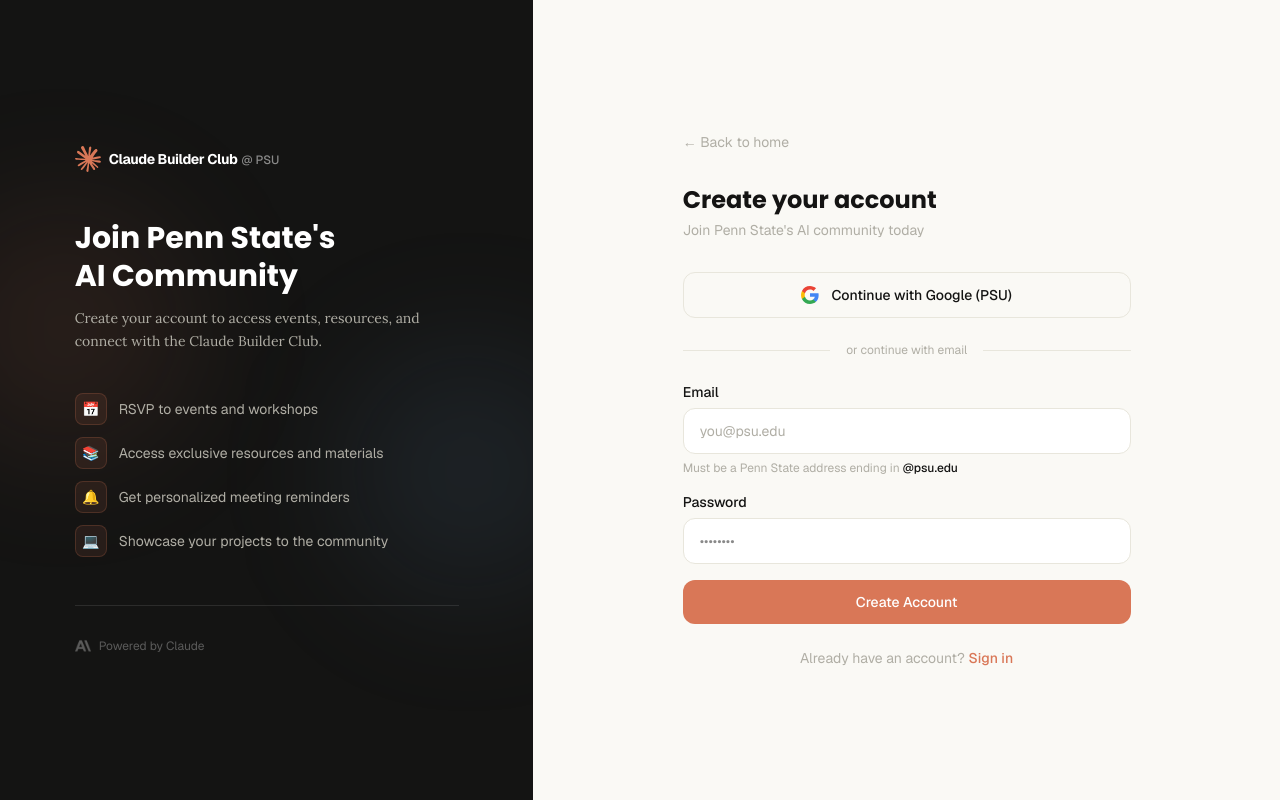
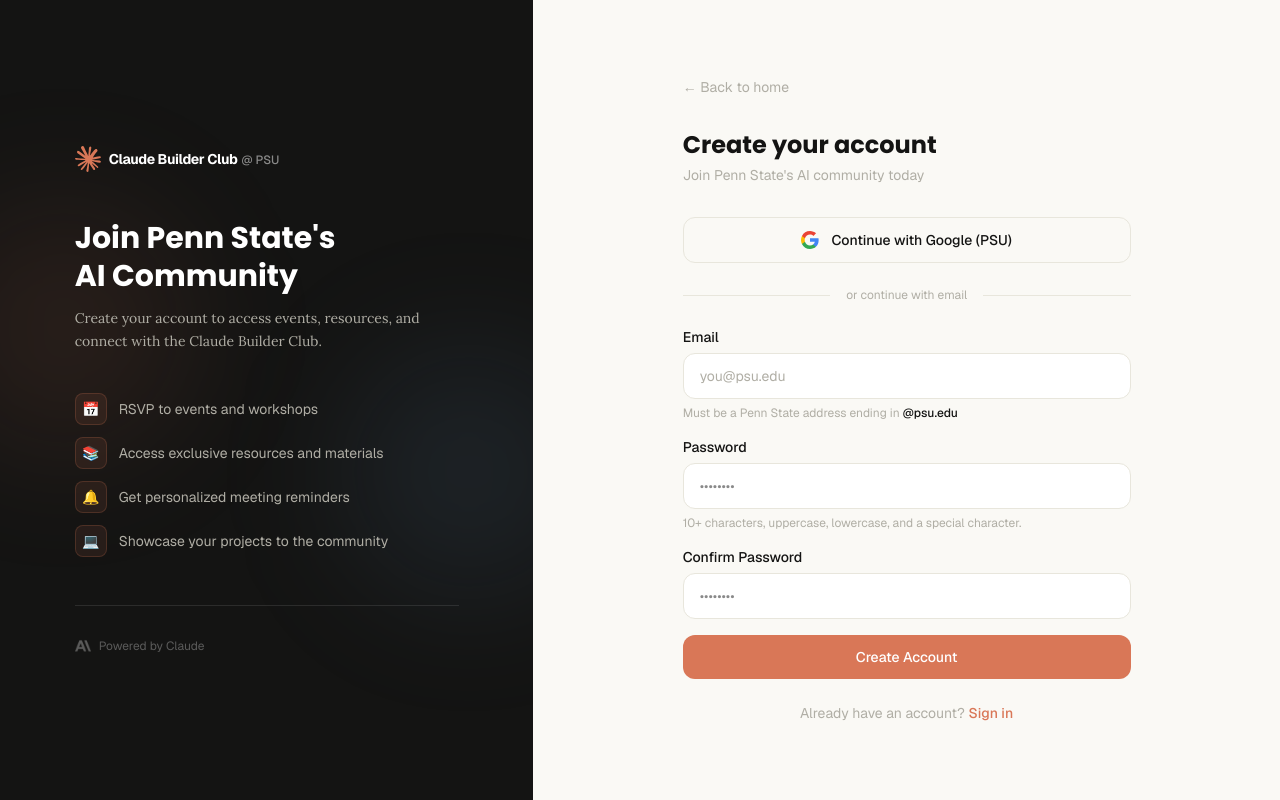
Before and after one commit to Claude-PSU/cbc-hub, a Next.js app: page /auth in a window 1280 px wide. Both pictures are taken after a click on the button "Sign up". Built offline with nearby package versions, Linux system fonts and the light colour scheme; no server answers.

Commit message:
Auth: Add password confirmation to sign-up

```diff
--- a/app/(app)/api/auth/register/route.ts
+++ b/app/(app)/api/auth/register/route.ts
@@ -77,11 +77,17 @@
     );
   }
 
-  if (!password || password.length < 6) {
-    return NextResponse.json(
-      { error: "Password must be at least 6 characters." },
-      { status: 400 }
-    );
+  if (!password || password.length < 10) {
+    return NextResponse.json({ error: "Password must be at least 10 characters." }, { status: 400 });
+  }
+  if (!/[A-Z]/.test(password)) {
+    return NextResponse.json({ error: "Password must contain at least one uppercase letter." }, { status: 400 });
+  }
+  if (!/[a-z]/.test(password)) {
+    return NextResponse.json({ error: "Password must contain at least one lowercase letter." }, { status: 400 });
+  }
+  if (!/[^A-Za-z0-9]/.test(password)) {
+    return NextResponse.json({ error: "Password must contain at least one special character." }, { status: 400 });
   }
 
   try {
--- a/app/(auth)/auth/page.tsx
+++ b/app/(auth)/auth/page.tsx
@@ -49,10 +49,19 @@
   { icon: "💻", text: "Showcase your projects to the community" },
 ];
 
+function validatePassword(pw: string): string | null {
+  if (pw.length < 10)           return "Password must be at least 10 characters.";
+  if (!/[A-Z]/.test(pw))        return "Password must contain an uppercase letter.";
+  if (!/[a-z]/.test(pw))        return "Password must contain a lowercase letter.";
+  if (!/[^A-Za-z0-9]/.test(pw)) return "Password must contain a special character.";
+  return null;
+}
+
 function AuthForm() {
   const [mode, setMode] = useState<Mode>("signin");
   const [email, setEmail] = useState("");
   const [password, setPassword] = useState("");
+  const [confirmPassword, setConfirmPassword] = useState("");
   const [error, setError] = useState("");
   const [loading, setLoading] = useState(false);
   const router = useRouter();
@@ -110,6 +119,11 @@
   const handleEmailAuth = async (e: React.FormEvent) => {
     e.preventDefault();
     setError("");
+    if (mode === "signup") {
+      const pwError = validatePassword(password);
+      if (pwError) { setError(pwError); return; }
+      if (password !== confirmPassword) { setError("Passwords do not match."); return; }
+    }
     setLoading(true);
     try {
       if (mode === "signup") {
@@ -325,10 +339,38 @@
                 onChange={(e) => setPassword(e.target.value)}
                 placeholder="••••••••"
                 required
-                minLength={6}
+                minLength={10}
                 className="w-full px-4 py-3 border border-[#e8e6dc] rounded-xl text-sm focus:outline-none focus:border-[#d97757] focus:ring-1 focus:ring-[#d97757]/20 bg-white text-[#141413]"
               />
+              {mode === "signup" && (
+                <p className="mt-1.5 text-xs text-[#b0aea5]">
+                  10+ characters, uppercase, lowercase, and a special character.
+                </p>
+              )}
             </div>
+
+            {mode === "signup" && (
+              <div>
+                <label className="block text-sm font-medium text-[#141413] mb-1.5">
+                  Confirm Password
+                </label>
+                <input
+                  type="password"
+                  value={confirmPassword}
+                  onChange={(e) => setConfirmPassword(e.target.value)}
+                  placeholder="••••••••"
+                  required
+                  className={`w-full px-4 py-3 border rounded-xl text-sm focus:outline-none focus:ring-1 bg-white text-[#141413] ${
+                    confirmPassword && confirmPassword !== password
+                      ? "border-red-300 focus:border-red-400 focus:ring-red-200/50"
+                      : "border-[#e8e6dc] focus:border-[#d97757] focus:ring-[#d97757]/20"
+                  }`}
+                />
+                {confirmPassword && confirmPassword !== password && (
+                  <p className="mt-1.5 text-xs text-red-500">Passwords do not match.</p>
+                )}
+              </div>
+            )}
 
             {error && (
               <p className="text-sm text-red-600 bg-red-50 border border-red-100 rounded-xl px-4 py-3">
@@ -357,6 +399,7 @@
               onClick={() => {
                 setMode(mode === "signin" ? "signup" : "signin");
                 setError("");
+                setConfirmPassword("");
               }}
               className="text-[#d97757] hover:underline font-medium"
             >
```
